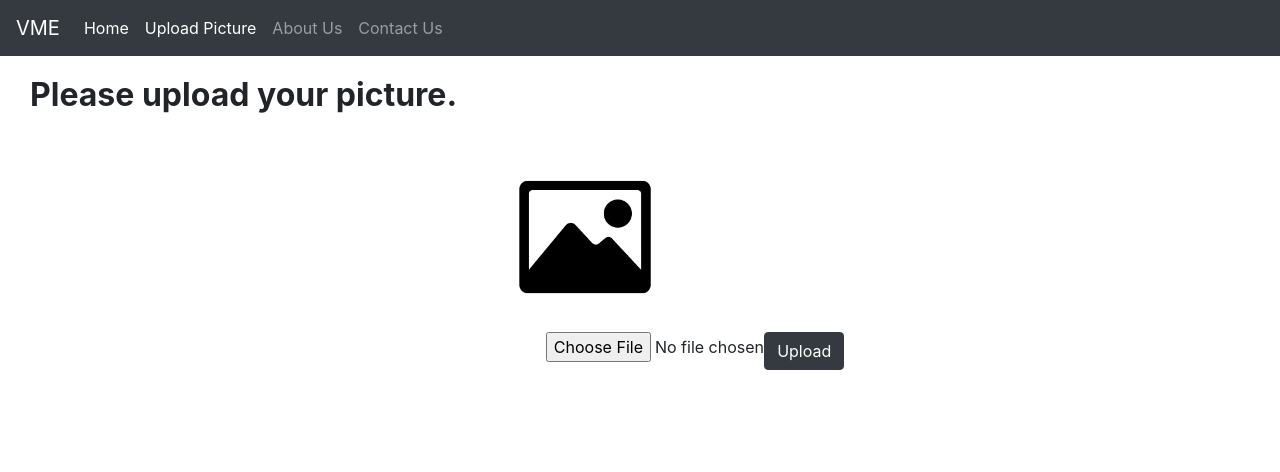
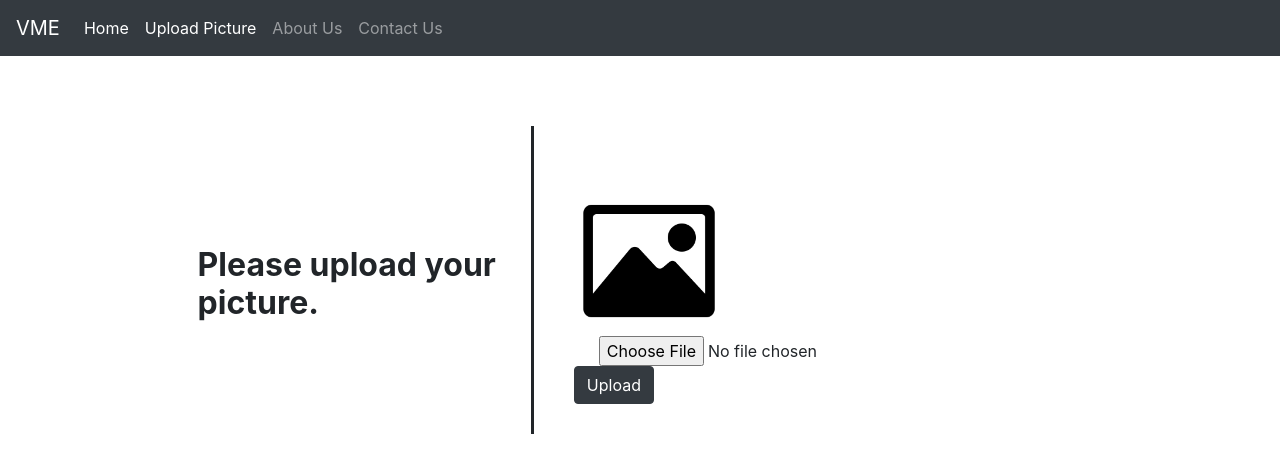
Before and after one commit to mustafasheikh1/VME, a React (Create React App) app: page /user in a window 1280 px wide. Shown: the top 472 px of the page. Built offline with nearby package versions, Linux system fonts and the light colour scheme.

Commit message:
Upload picture page completed

```diff
--- a/src/userData.jsx
+++ b/src/userData.jsx
@@ -1,36 +1,51 @@
 import React, { Component } from "react";
 import image from "./imageicon.png";
-
+import ReactDOM from "react-dom";
 class UserData extends Component {
   state = {
     imageIcon: image,
   };
 
   handleChange = (e) => {
-    // const imageIcon = e.currentTarget.files[0];
-    // this.setState({ imageIcon });
     this.setState({ imageIcon: URL.createObjectURL(e.target.files[0]) });
     console.log(e.currentTarget.files[0]);
   };
 
   handleSubmit = (e) => {
     e.preventDefault();
+    if (this.state.imageIcon === image) {
+      this.handleError();
+      return;
+    }
     this.props.history.push("./results");
   };
 
   render() {
     return (
       <React.Fragment>
-        <div className="row">
-          <div className="col-sm-12">
-            <h2 style={{ paddingTop: "20px", paddingLeft: "30px" }}>
-              <strong>Please upload your picture.</strong>
+        <div className="row" style={{ paddingTop: "70px" }}>
+          <div className="col-sm-5">
+            <h2
+              style={{
+                paddingTop: "120px",
+                float: "right",
+                paddingRight: "20px",
+              }}
+            >
+              <strong>
+                Please upload your <br></br>picture.
+              </strong>
             </h2>
           </div>
-        </div>
-        <div className="row">
-          <div className="col-sm-3 offset-sm-4">
-            <div className="text-center" style={{ paddingTop: "40px" }}>
+          <div
+            className="col-sm-4"
+            style={{
+              paddingTop: "60px",
+              borderLeft: "solid",
+              paddingLeft: "40px",
+              paddingBottom: "30px",
+            }}
+          >
             <img
               src={this.state.imageIcon}
               className="rounded"
@@ -42,23 +57,31 @@ class UserData extends Component {
                 minWidth: "150px",
               }}
             />
-            </div>
-          </div>
-        </div>
-
-        <div className="row" style={{ paddingTop: "20px" }}>
-          <div className="col-sm-2 offset-sm-5">
-            <input onChange={this.handleChange} type="file" alt="" />
-          </div>
-          <div className="col-sm-2">
+            <input
+              style={{
+                marginLeft: "25px",
+              }}
+              onChange={this.handleChange}
+              type="file"
+              alt=""
+            />
             <button onClick={this.handleSubmit} className="btn btn-dark">
               Upload
             </button>
           </div>
         </div>
+        <div id="warning" style={{ paddingLeft: "630px" }}></div>
       </React.Fragment>
     );
   }
+  handleError = () => {
+    const element = (
+      <p>
+        <b>Note: </b>Please choose an image first
+      </p>
+    );
+    ReactDOM.render(element, document.getElementById("warning"));
+  };
 }
 
 export default UserData;
```
Lines whose indentation alone changed are shown as unchanged.
